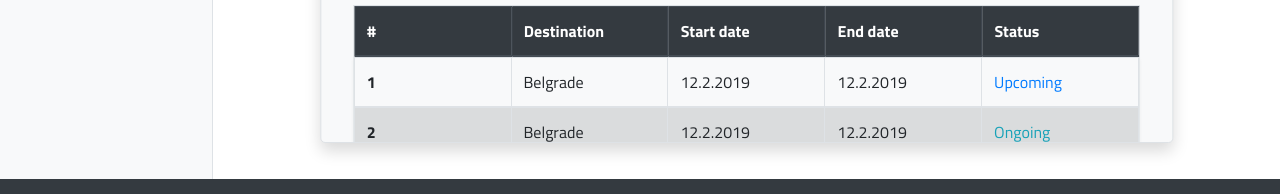
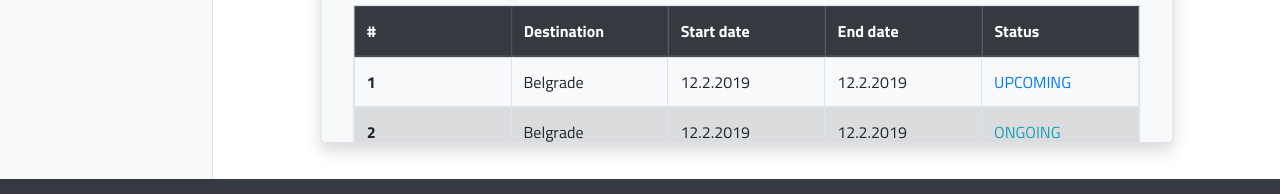
Before and after one commit to mmisojcic/travel-expenses-front, an Angular app in the folder project/: page /login in a window 1280 px wide. Both pictures are taken after typing "Sample", "Sample123" into the empty fields and a click on the button "Login". Shown: the part 571-765 px from the top of the page. Built offline with nearby package versions, Linux system fonts and the light colour scheme.

Commit message:
select color play

```diff
--- a/project/src/app/_components/employee/employee.component.html
+++ b/project/src/app/_components/employee/employee.component.html
@@ -48,7 +48,7 @@
           <td>{{businessTrip.destination.city}}</td>
           <td>{{businessTrip.startDate}}</td>
           <td>{{businessTrip.endDate}}</td>
-          <td><span [ngStyle]="{'color': statusColor(businessTrip.status)}">{{businessTrip.status}}</span></td>
+          <td><span class="uppercase" [ngStyle]="{'color': statusColor(businessTrip.status)}">{{businessTrip.status}}</span></td>
         </tr>
       </tbody>
     </table>
@@ -74,14 +74,15 @@
     </div>
     <div class="col-sm-6">
       <p class="lead">Total spent: {{businesTrip.billsTotal}}$</p>
-      <p class="lead" *ngIf="true">Status: <span [ngStyle]="{'color': color}">{{businesTrip.status}}</span></p>
-      <form class="form-inline" *ngIf="false">
+      <p class="lead" *ngIf="true">Status: <span class="uppercase" [ngStyle]="{'color': color}">{{businesTrip.status}}</span></p>
+      <form class="form-inline" *ngIf="true">
         <label class="my-1 mr-2 lead" for="inlineFormCustomSelectPref">Status:</label>
-        <select class="custom-select my-1 mr-sm-2 shadow-sm" id="inlineFormCustomSelectPref">
-          <option value="1">Ongoing</option>
-          <option value="2">Upcoming</option>
-          <option value="3">Finished</option>
-          <option value="4" selected="selected">Canceled</option>
+        <select #select (change)="statusColor(select)" [ngStyle]="{'color': statusColor(businesTrip.status)}" class="uppercase custom-select my-1 mr-sm-2 shadow-sm"
+          id="inlineFormCustomSelectPref">
+          <option #option class="uppercase" [value]="ind" *ngFor="let status of tripStatuses;let ind = index"
+            [selected]="businesTrip.status === status.name" [ngStyle]="{'color': statusColor(status.name)}">
+            {{status.name}}
+          </option>
         </select>
         <button type="submit" class="btn btn-primary my-1">Change</button>
       </form>
--- a/project/src/app/_components/employee/employee.component.scss
+++ b/project/src/app/_components/employee/employee.component.scss
@@ -163,3 +163,7 @@
   font-weight: 700;
   color: #343a40;
 }
+
+.uppercase {
+  text-transform: uppercase;
+}
--- a/project/src/app/_components/employee/employee.component.ts
+++ b/project/src/app/_components/employee/employee.component.ts
@@ -1,3 +1,4 @@
+import { TripStatus } from './../../_models/tripStatus.model';
 import { BillItem } from './../../_models/bill-item.model';
 import { BusinessTrip } from './../../_models/business-trip.model';
 import {
@@ -22,6 +23,17 @@ export class EmployeeComponent implements OnInit {
   employee: Employee = new Employee();
   businesTrip: BusinessTrip = new BusinessTrip();
 
+  // mock status array. later to be filled with real data
+  tripStatuses = [
+    new TripStatus(1, 'ongoing'),
+    new TripStatus(2, 'upcoming'),
+    new TripStatus(3, 'finished'),
+    new TripStatus(4, 'canceled')
+  ];
+  // single status
+  status = '';
+
+  // animation trigger
   businessTripTrigger = 'closed';
 
   color = 'red';
@@ -47,18 +59,34 @@ export class EmployeeComponent implements OnInit {
     this.businessTripTrigger = 'closed';
   }
 
-  statusColor(status: string) {
+  statusColor(status?: string, select?: HTMLOptionElement) {
+    // in case of option select
+    if (select) {
+      select.style.color = this.colorPick(this.status);
+    } else {
+      // any other case
+      return this.colorPick(status);
+    }
+  }
+
+  colorPick(status) {
     let color;
-    if (status === 'Ongoing') {
+    if (status === 'ongoing') {
       color = '#17a2b8';
-    } else if (status === 'Upcoming') {
+    } else if (status === 'upcoming') {
       color = '#007bff';
-    } else if (status === 'Finished') {
+    } else if (status === 'finished') {
       color = '#28a745';
-    } else if (status === 'Canceled') {
+    } else if (status === 'canceled') {
       color = '#dc3545';
     }
     return color;
   }
+
+  setSelectStatus(status: string) {
+    this.status = status;
+    console.log(this.status);
+  }
+
   dateFormater(date: Date) {}
 }
--- /dev/null
+++ b/project/src/app/_components/page-not-found/page-not-found.component.html
@@ -0,0 +1 @@
+<h1 class="display-1">404</h1>
--- /dev/null
+++ b/project/src/app/_components/page-not-found/page-not-found.component.ts
@@ -0,0 +1,15 @@
+import { Component, OnInit } from '@angular/core';
+
+@Component({
+  selector: 'app-page-not-found',
+  templateUrl: './page-not-found.component.html',
+  styleUrls: ['./page-not-found.component.scss']
+})
+export class PageNotFoundComponent implements OnInit {
+
+  constructor() { }
+
+  ngOnInit() {
+  }
+
+}
--- /dev/null
+++ b/project/src/app/_models/tripStatus.model.ts
@@ -0,0 +1,3 @@
+export class TripStatus {
+  constructor(public id: number, public name: string) {}
+}
--- a/project/src/app/_tests/employee.json
+++ b/project/src/app/_tests/employee.json
@@ -209,7 +209,7 @@
         "name": "hotel"
       }]
     }],
-    "status": "Upcoming"
+    "status": "upcoming"
   }, {
     "id": 2,
     "destination": {
@@ -414,7 +414,7 @@
         "name": "hotel"
       }]
     }],
-    "status": "Ongoing"
+    "status": "ongoing"
   }, {
     "id": 3,
     "destination": {
@@ -619,7 +619,7 @@
         "name": "hotel"
       }]
     }],
-    "status": "Canceled"
+    "status": "canceled"
   }, {
     "id": 4,
     "destination": {
@@ -824,7 +824,7 @@
         "name": "hotel"
       }]
     }],
-    "status": "Finished"
+    "status": "finished"
   }, {
     "id": 5,
     "destination": {
@@ -1029,7 +1029,7 @@
         "name": "hotel"
       }]
     }],
-    "status": "active"
+    "status": "canceled"
   }, {
     "id": 1,
     "destination": {
@@ -1234,6 +1234,6 @@
         "name": "hotel"
       }]
     }],
-    "status": "Upcoming"
+    "status": "upcoming"
   }]
 }
--- a/project/src/app/app.module.ts
+++ b/project/src/app/app.module.ts
@@ -11,6 +11,7 @@ import { EmployeeComponent } from './_components/employee/employee.component';
 import { BrowserAnimationsModule } from '@angular/platform-browser/animations';
 import { AllEmployeesComponent } from './_components/all-employees/all-employees.component';
 import { DestinationsComponent } from './_components/destinations/destinations.component';
+import { PageNotFoundComponent } from './_components/page-not-found/page-not-found.component';
 
 @NgModule({
   declarations: [
@@ -19,7 +20,8 @@ import { DestinationsComponent } from './_components/destinations/destinations.c
     RegisterComponent,
     EmployeeComponent,
     AllEmployeesComponent,
-    DestinationsComponent
+    DestinationsComponent,
+    PageNotFoundComponent
   ],
   imports: [
     BrowserModule,
```
Also changed, not shown: project/src/app/app-routing.module.ts (+5 -3 lines), project/src/app/_components/page-not-found/page-not-found.component.scss (added).
